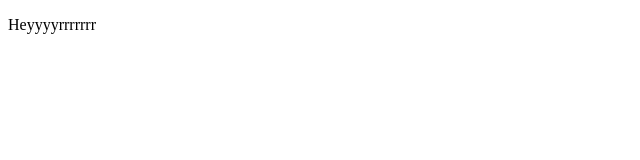
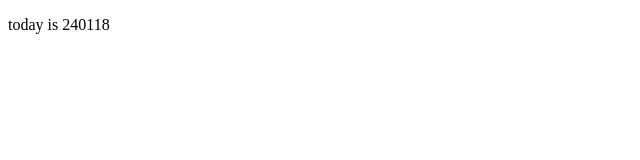
Before and after one commit to yizhen030wala/RETO, a React (Vite) app in the folder reto-vite/: page / in a window 1280 px wide. Shown: the top 160 px of the page, without its empty margins (0-640 px from the left). Built offline with nearby package versions, Linux system fonts and the light colour scheme.

Commit message:
text sync in deffrient places

```diff
--- a/reto-vite/src/App.jsx
+++ b/reto-vite/src/App.jsx
@@ -8,7 +8,7 @@ function App() {
     <>
 
       <p className="read-the-docs">
-        Heyyyyrrrrrrr
+        today is 240118
       </p>
 
     </>
```
